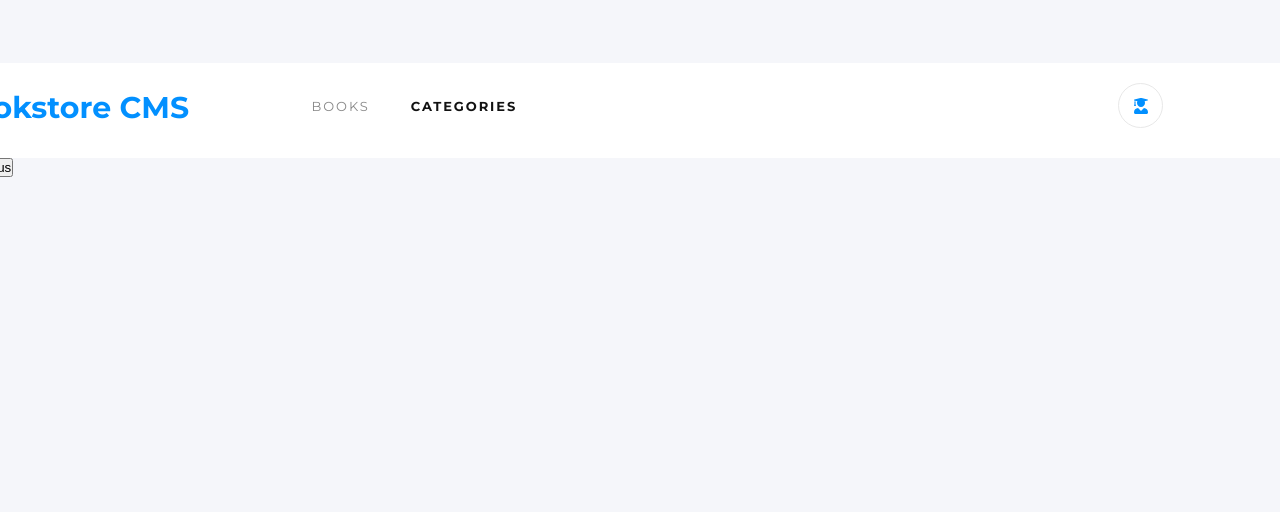
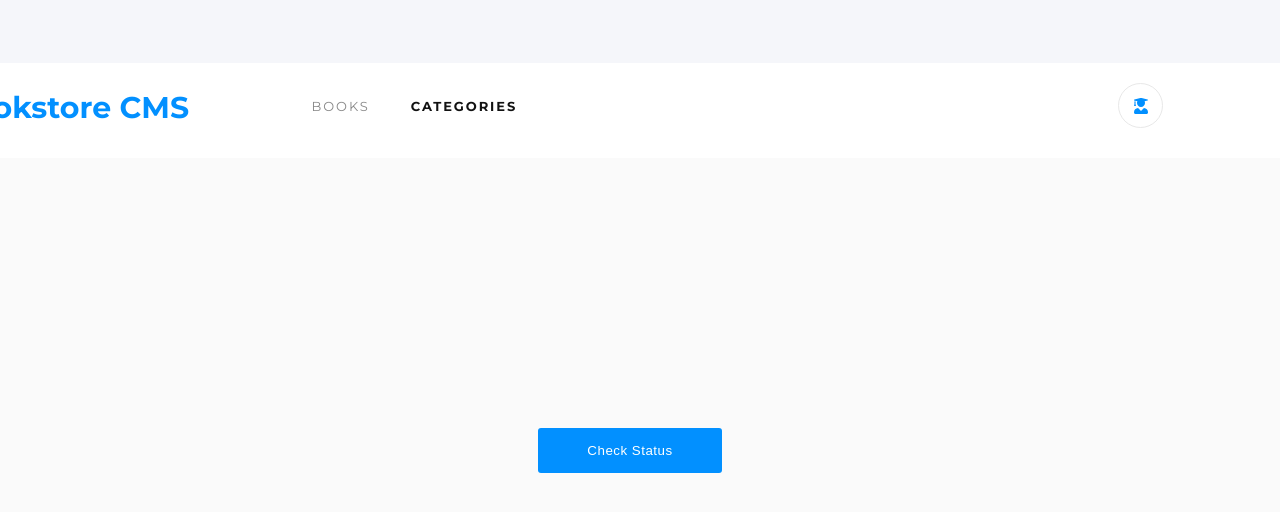
Before and after one commit to ivanmvh/bookstore-ivanmvh, a React (Create React App) app: page /categories in a window 1280 px wide. Shown: the top 512 px of the page. Built offline with nearby package versions, Linux system fonts and the light colour scheme; no server answers.

Commit message:
Fix Categories

```diff
--- a/src/Pages/Categories.jsx
+++ b/src/Pages/Categories.jsx
@@ -11,9 +11,9 @@ const Categories = () => {
   };
 
   return (
-    <div className="category-container">
-      <h2 className="category-text">{categories}</h2>
-      <button type="button" className="category-btn" onClick={() => updateStatus()}>Check Status</button>
+    <div className="categoriesContainer">
+      <h2 className="categoryText">{categories}</h2>
+      <button type="button" className="categoryBtn" onClick={() => updateStatus()}>Check Status</button>
     </div>
   );
 };
```
